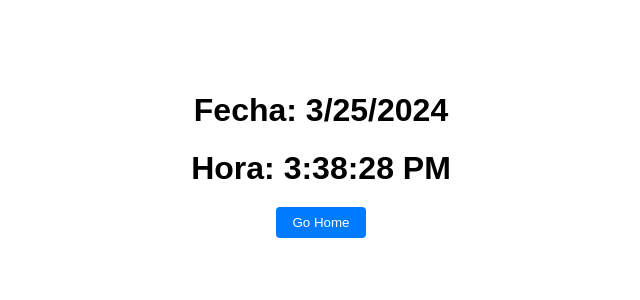
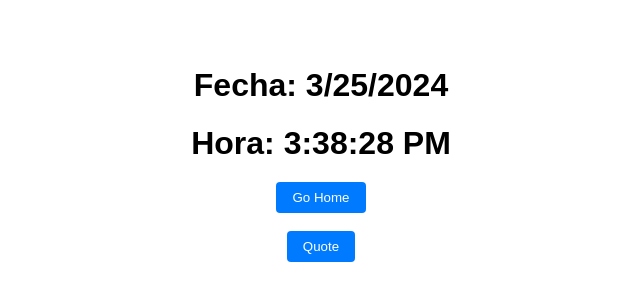
Before and after one commit to aleaguiard/react-project, a React (Vite) app in the folder proyecto-react/: page /date in a window 1280 px wide. Shown: the part 246-546 px from the top of the page, without its empty margins (319-959 px from the left). Built offline with nearby package versions, Linux system fonts and the light colour scheme.

Commit message:
Creación test para nueva ruta

```diff
--- a/proyecto-react/package.json
+++ b/proyecto-react/package.json
@@ -13,14 +13,11 @@
   },
   "dependencies": {
     "@sentry/react": "^7.109.0",
-    "@sentry/tracing": "^7.109.0",
-    "dotenv": "^16.4.5",
     "react": "^18.2.0",
     "react-dom": "^18.2.0",
     "react-router-dom": "^6.22.3"
   },
   "devDependencies": {
-    "@rollup/plugin-eslint": "^9.0.5",
     "@testing-library/jest-dom": "^6.4.2",
     "@testing-library/react": "^14.2.2",
     "@types/jest": "^29.5.12",
@@ -29,7 +26,6 @@
     "@typescript-eslint/eslint-plugin": "^7.2.0",
     "@typescript-eslint/parser": "^7.2.0",
     "@vitejs/plugin-react": "^4.2.1",
-    "@vitejs/plugin-react-refresh": "^1.3.6",
     "eslint": "^8.57.0",
     "eslint-config-prettier": "^9.1.0",
     "eslint-plugin-prettier": "^5.1.3",
--- a/proyecto-react/src/pages/DateComponent.tsx
+++ b/proyecto-react/src/pages/DateComponent.tsx
@@ -28,6 +28,11 @@ const DateComponent = () => {
             <Link to="/">
                 <Button>Go Home</Button>
             </Link>
+            <br />
+            <br />
+            <Link to="/quote">
+                <Button> Quote </Button>
+            </Link>
         </div>
     );
 };
--- a/proyecto-react/src/pages/NotFound.tsx
+++ b/proyecto-react/src/pages/NotFound.tsx
@@ -11,7 +11,12 @@ function NotFound() {
             <br />
             <br />
             <Link to="/date">
-                <Button>Go Date-Time</Button>
+                <Button>Go Date</Button>
+            </Link>
+            <br />
+            <br />
+            <Link to="/quote">
+                <Button> Quote </Button>
             </Link>
         </div>
     );
--- a/proyecto-react/src/pages/QuotePage.tsx
+++ b/proyecto-react/src/pages/QuotePage.tsx
@@ -19,6 +19,11 @@ const QuotePage: React.FC = () => {
             <Link to="/">
                 <Button>Go Home</Button>
             </Link>
+            <br />
+            <br />
+            <Link to="/date">
+                <Button> Date </Button>
+            </Link>
         </div>
     );
 };
```
Also changed, not shown: 2 other files (tests, documents, lock files or other folders).
